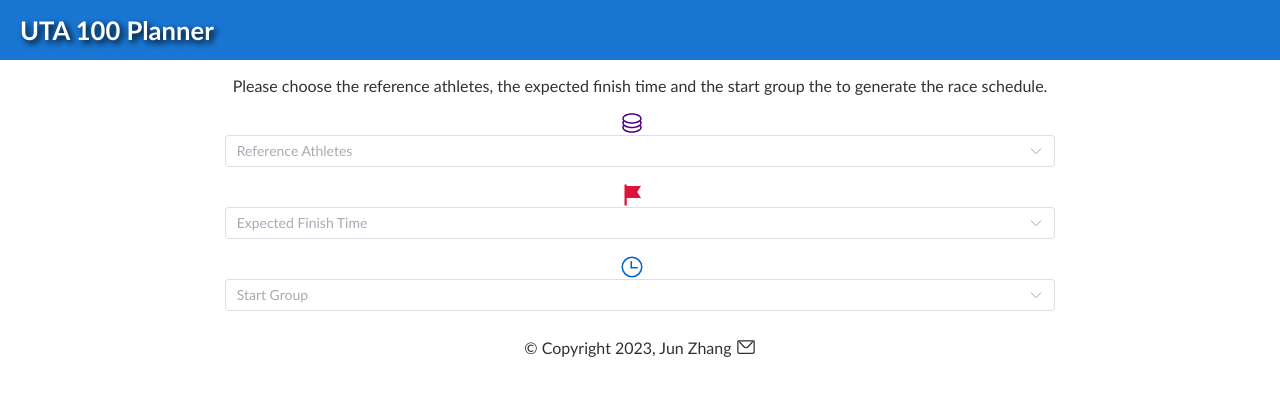
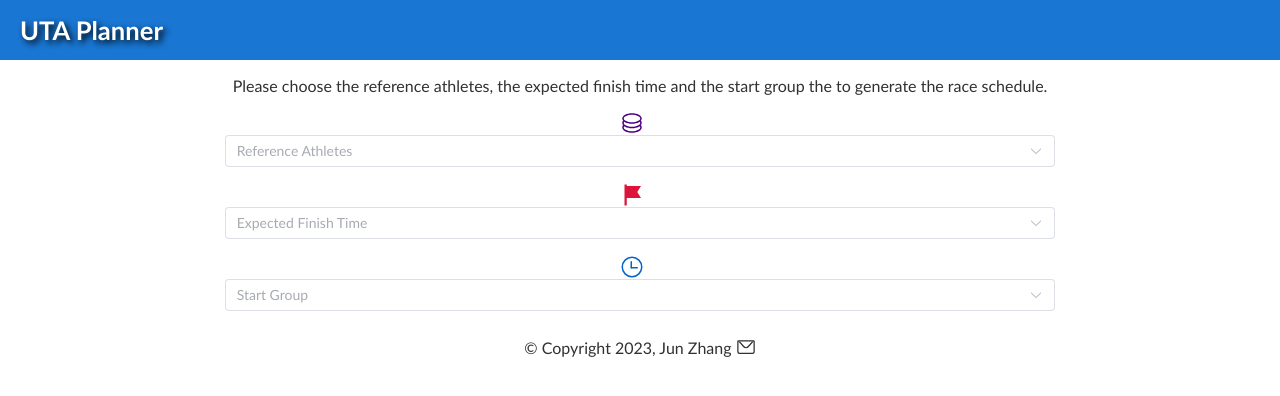
Before and after one commit to bigonez/utaplanner, a Vue app: page / in a window 1280 px wide. Shown: the top 396 px of the page. Built offline with nearby package versions, Linux system fonts and the light colour scheme.

Commit message:
Update app title.
. update the app title, App.vue.

```diff
--- a/src/App.vue
+++ b/src/App.vue
@@ -1,6 +1,6 @@
 <template>
   <!-- <img alt="Vue logo" src="./assets/logo.png"> -->
-  <RacePlanner msg="UTA 100 Planner"/>
+  <RacePlanner msg="UTA Planner"/>
 </template>
 
 <script>
@@ -12,7 +12,7 @@ export default {
     RacePlanner
   },
   created () {
-    document.title = 'UTA 100 Planner';
+    document.title = 'UTA Planner';
   }
 }
 </script>
```
